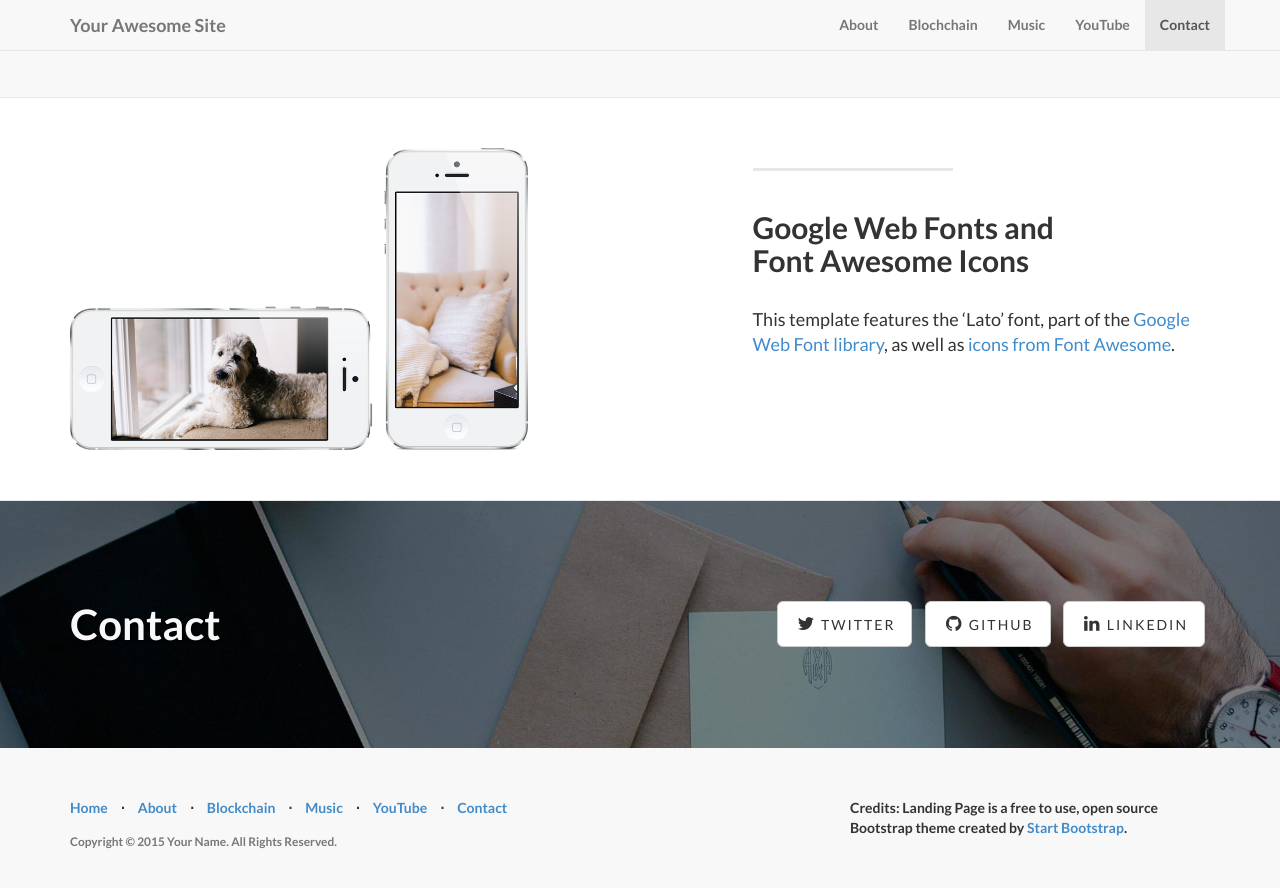
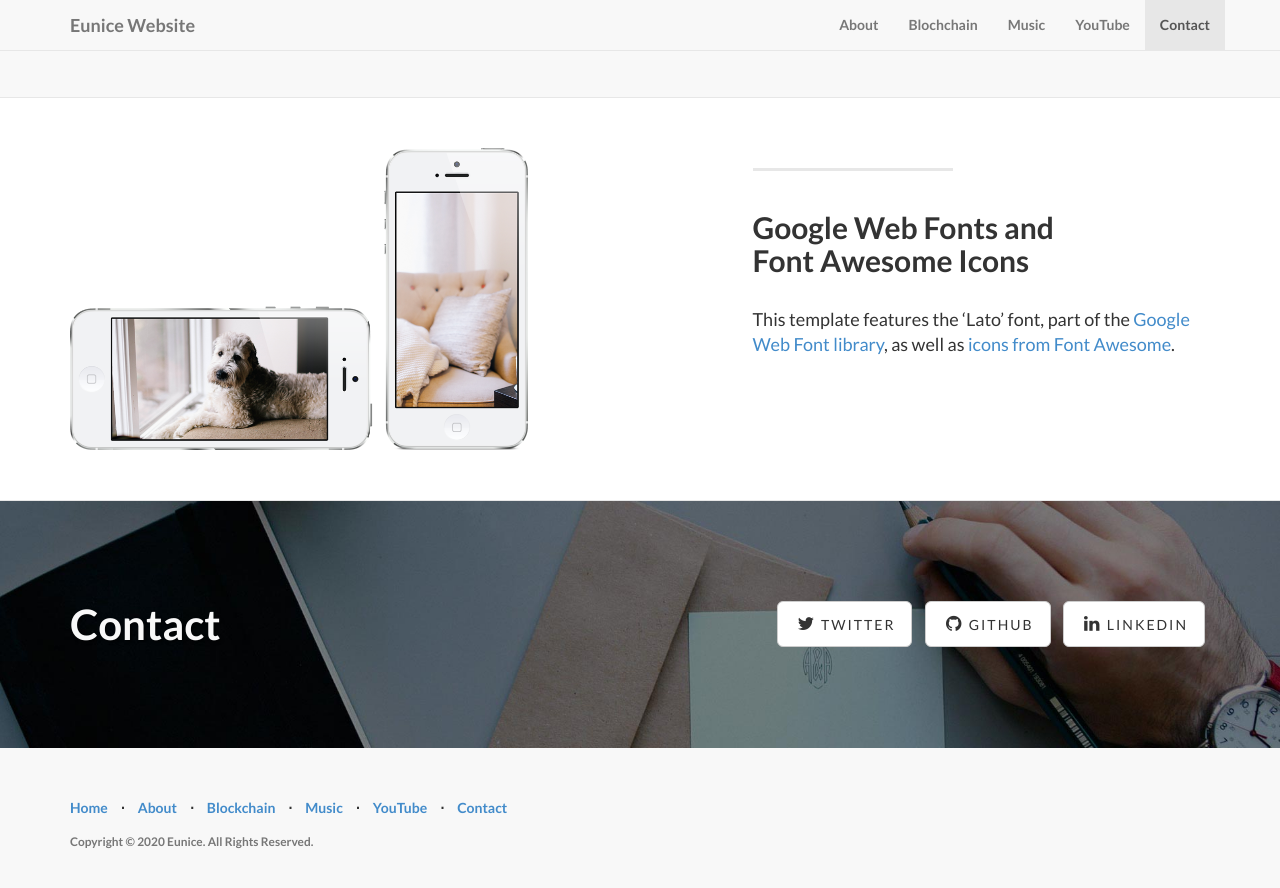
Before and after one commit to BabybearEunice/websiteTemplate1, a Jekyll site: the page built from index.html, in a window 1280 px wide and 900 px high, scrolled down 1882 px. Shown: the top 888 px of the window. Built offline with Jekyll 4.4.1, drawn with Linux system fonts in a browser that asks for light colours; nearby versions of some CDN libraries; library files that are not in the unit come from our copies.

Commit message:
Update _config.yml

```diff
--- a/_config.yml
+++ b/_config.yml
@@ -2,16 +2,15 @@
 #      Main Configs       #
 # ----------------------- #
 
-url: http://yoursite.com
-title: Your Awesome Site
-email: your-email@domain.com
-author: Your Name
+url: https://babybeareunice.github.io
+title: Eunice Website
+email: babybeareunice@gmail.com
+author: Eunice
 description: > # "Write an awesome description for your new site here.
   You can edit this line in _config.yml. It will appear in your document
   head meta (for Google search results) and in your feed.xml site
   description.
-copyright: 'Copyright &copy; 2015 Your Name. All Rights Reserved.'
-credits: 'Credits: Landing Page is a free to use, open source Bootstrap theme created by <a href="http://startbootstrap.com/">Start Bootstrap</a>.'
+copyright: 'Copyright &copy; 2020 Eunice. All Rights Reserved.'
 
 # ----------------------- #
 #    Jekyll & Plugins     #
```
